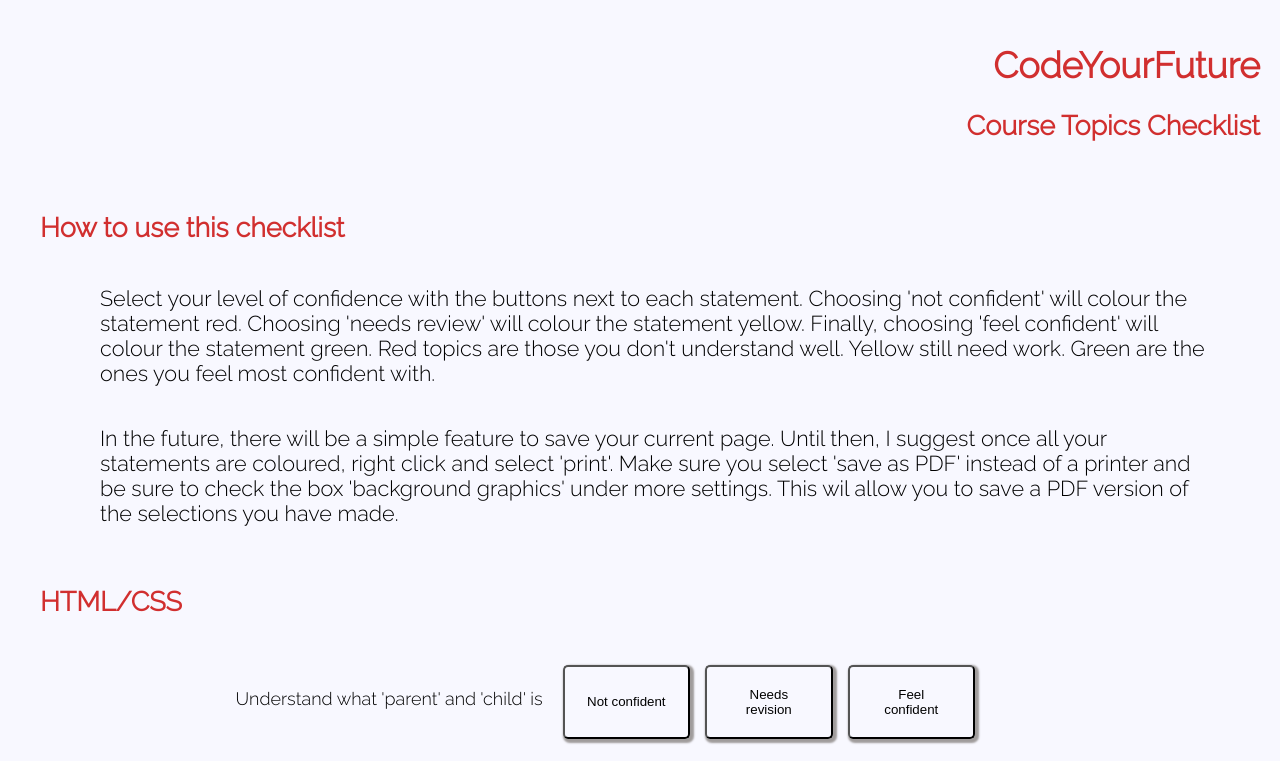
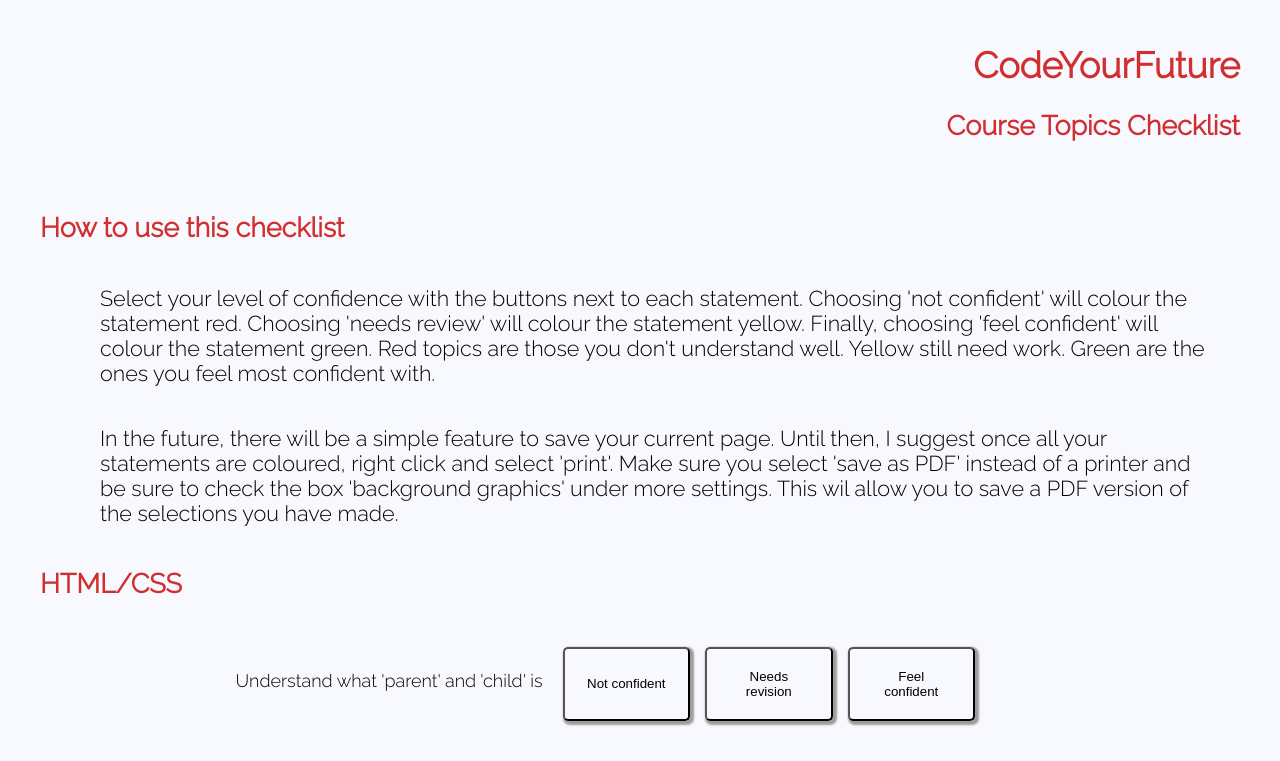
Before and after one commit to Augs0/cyf-knowledge-checklist, a website built with Parcel: page index.html in a window 1280 px wide. Shown: the top 761 px of the page. Built offline with nearby package versions, Linux system fonts and the light colour scheme.

Commit message:
Add max-width container class of 1200px

```diff
--- a/index.html
+++ b/index.html
@@ -8,10 +8,13 @@
   </head>
   <body>
     <header>
+      <div class="container">
         <h1>CodeYourFuture</h1>
         <h2>Course Topics Checklist</h2>
+      </div>
     </header>
     <main>
+      <div class="container">
         <section class="how-to">
           <h1>How to use this checklist</h1>
           <ul>
@@ -969,6 +972,7 @@
               </div>
           </article>
         </section>
+      </div>
     </main>
     <script src="scripts.js"></script>
   </body>
--- a/sass/styles.scss
+++ b/sass/styles.scss
@@ -87,6 +87,11 @@
 
 //  Class and ID styling
 
+.container {
+  max-width: 1200px;
+  margin: 0 auto;
+}
+
 .section {
   width: 80%;
   .checklist-item {
```
Lines whose indentation alone changed are shown as unchanged.
